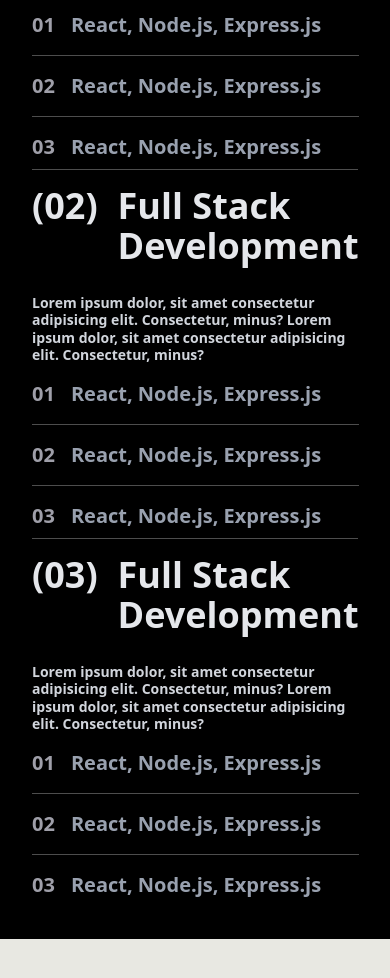
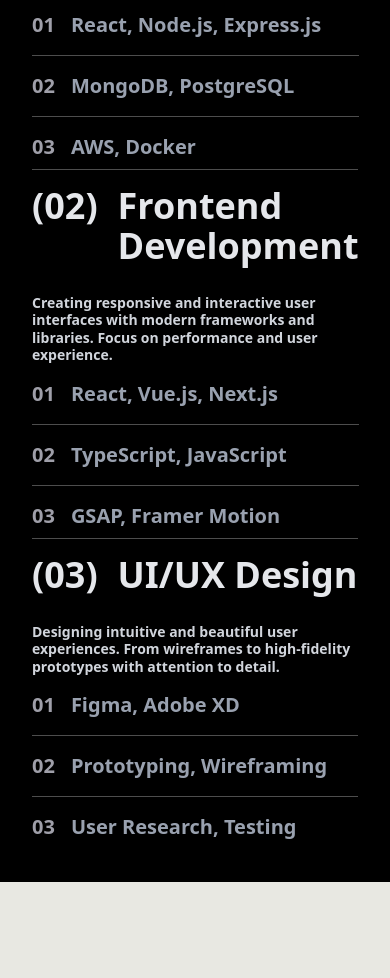
Before and after one commit to maan2529/portfolio, a React (Vite) app: page / in a window 390 px wide. Shown: the part 1500-2478 px from the top of the page. Built offline with nearby package versions, Linux system fonts and the light colour scheme.

Commit message:
project section problem solve about pinning testing

```diff
--- a/src/components/About.jsx
+++ b/src/components/About.jsx
@@ -5,50 +5,55 @@
 
 gsap.registerPlugin(ScrollTrigger)
 
-const About = ({ id }) => {
+const About = ({ id, locomotiveReady }) => {
     const triggersRef = useRef([])
-    const isInitialized = useRef(false)
+    const setupComplete = useRef(false)
 
     useGSAP(() => {
-        // Prevent multiple initializations
-        if (isInitialized.current) return;
+        // Wait for locomotive to be ready
+        if (!locomotiveReady || setupComplete.current) return;
 
-        // Check if we're in browser environment
         if (typeof window === "undefined") {
-            console.log("❌ Not in browser environment");
+            console.log("❌ ABOUT: Not in browser environment");
             return;
         }
 
-        console.log("🚀 Initializing About ScrollTriggers");
+        console.log("🚀 ABOUT: Setting up with locomotive ready");
 
         const setupTriggers = () => {
             try {
-                // Mark as initialized
-                isInitialized.current = true;
+                setupComplete.current = true;
 
                 // Clear previous triggers
                 triggersRef.current.forEach(trigger => trigger.kill());
                 triggersRef.current = [];
 
-                // Wait for locomotive to be ready
-                const checkLocomotive = () => {
-                    const locomotiveContainer = document.querySelector('[data-scroll-container]');
+                const forceLayout = () => {
                     const sections = document.querySelectorAll('.technology');
 
-                    if (!locomotiveContainer || sections.length === 0) {
-                        console.log("⏳ Waiting for locomotive container or technology sections...");
-                        setTimeout(checkLocomotive, 100);
+                    if (sections.length === 0) {
+                        console.log("❌ ABOUT: No technology sections found");
                         return;
                     }
 
-                    console.log(`✅ Found ${sections.length} technology sections, creating triggers`);
+                    console.log(`🎯 ABOUT: Found ${sections.length} technology sections`);
 
                     sections.forEach((el, index) => {
-                        // Ensure parent element exists
+                        // Force layout calculation
+                        el.style.transform = 'translateZ(0)';
+
+                        // Check parent element
                         if (!el.parentElement) {
-                            console.warn(`❌ Parent element not found for section ${index}`);
+                            console.warn(`❌ ABOUT: Parent element not found for section ${index}`);
                             return;
                         }
+
+                        // Get measurements
+                        const elRect = el.getBoundingClientRect();
+                        const parentRect = el.parentElement.getBoundingClientRect();
+
+                        console.log(`📏 ABOUT: Section ${index} height:`, elRect.height);
+                        console.log(`📏 ABOUT: Parent ${index} height:`, parentRect.height);
 
                         const trigger = ScrollTrigger.create({
                             trigger: el,
@@ -61,35 +66,46 @@
                             anticipatePin: 1,
                             refreshPriority: -1,
                             pinSpacing: false,
-                            onPin: () => console.log(`📌 Technology section ${index} pinned`),
-                            onUnpin: () => console.log(`📌 Technology section ${index} unpinned`),
-                            onRefresh: () => console.log(`🔄 Technology section ${index} refreshed`)
+                            immediateRender: false,
+                            onPin: () => {
+                                console.log(`📌 ABOUT SECTION ${index} PINNED! ✅`);
+                                el.style.zIndex = `${20 + index}`;
+                            },
+                            onUnpin: () => {
+                                console.log(`📌 ABOUT SECTION ${index} UNPINNED! ✅`);
+                            },
+                            onRefresh: () => {
+                                console.log(`🔄 ABOUT: Technology section ${index} refreshed`);
+                            }
                         });
 
                         triggersRef.current.push(trigger);
                     });
 
-                    console.log(`✅ Created ${triggersRef.current.length} About triggers`);
+                    // Force final refresh after all triggers are created
+                    setTimeout(() => {
+                        ScrollTrigger.refresh();
+                        console.log(`✅ ABOUT SETUP COMPLETE - ${triggersRef.current.length} triggers created`);
+                    }, 400);
                 };
 
-                checkLocomotive();
+                // Execute with delay to ensure DOM is stable
+                setTimeout(forceLayout, 200);
 
             } catch (error) {
-                console.error("❌ Error setting up About triggers:", error);
-                isInitialized.current = false;
+                console.error("❌ ABOUT: Setup error:", error);
+                setupComplete.current = false;
             }
         };
 
-        // Add longer delay for About section (more complex)
-        const timeoutId = setTimeout(setupTriggers, 800);
+        setupTriggers();
 
         return () => {
-            clearTimeout(timeoutId);
             triggersRef.current.forEach(trigger => trigger.kill());
             triggersRef.current = [];
-            isInitialized.current = false;
+            setupComplete.current = false;
         };
-    }, []); // Empty dependency array
+    }, [locomotiveReady]); // Depend on locomotiveReady
 
     return (
         <section
@@ -145,12 +161,12 @@
                                         <hr className="my-4 bg-gray-100 h-[1px] opacity-30" />
                                         <div className='flex gap-4 items-center'>
                                             <p className='text-zinc-400 font-bold text-xl'>02</p>
-                                            <h1 className='text-xl font-semibold text-gray-400 sm:text-2xl'>React, Node.js, Express.js</h1>
+                                            <h1 className='text-xl font-semibold text-gray-400 sm:text-2xl'>MongoDB, PostgreSQL</h1>
                                         </div>
                                         <hr className="my-4 bg-gray-100 h-[1px] opacity-30" />
                                         <div className='flex gap-4 items-center'>
                                             <p className='text-zinc-400 font-bold text-xl'>03</p>
-                                            <h1 className='text-xl font-semibold text-gray-400 sm:text-2xl'>React, Node.js, Express.js</h1>
+                                            <h1 className='text-xl font-semibold text-gray-400 sm:text-2xl'>AWS, Docker</h1>
                                         </div>
                                     </div>
                                 </div>
@@ -164,28 +180,28 @@
                                 <div className="tech sm:w-[60%]">
                                     <div className='flex text-4xl font-semibold gap-5 pb-7 text-gray-200 pt-4 sm:pt-0'>
                                         <span className='sm:hidden'>(02)</span>
-                                        <h1 className='sm:text-[4vw]'>Full Stack Development</h1>
+                                        <h1 className='sm:text-[4vw]'>Frontend Development</h1>
                                     </div>
 
                                     <p className='text-sm leading-tight text-gray-300 pb-4 sm:w-[55%] font-semibold sm:leading-5'>
-                                        Lorem ipsum dolor, sit amet consectetur adipisicing elit. Consectetur, minus?
-                                        Lorem ipsum dolor, sit amet consectetur adipisicing elit. Consectetur, minus?
+                                        Creating responsive and interactive user interfaces with modern frameworks
+                                        and libraries. Focus on performance and user experience.
                                     </p>
 
                                     <div>
                                         <div className='flex gap-4 items-center sm:text-2xl'>
                                             <p className='text-zinc-400 font-bold text-xl'>01</p>
-                                            <h1 className='text-xl font-semibold text-gray-400 sm:text-2xl'>React, Node.js, Express.js</h1>
+                                            <h1 className='text-xl font-semibold text-gray-400 sm:text-2xl'>React, Vue.js, Next.js</h1>
                                         </div>
                                         <hr className="my-4 bg-gray-100 h-[1px] opacity-30" />
                                         <div className='flex gap-4 items-center'>
                                             <p className='text-zinc-400 font-bold text-xl'>02</p>
-                                            <h1 className='text-xl font-semibold text-gray-400 sm:text-2xl'>React, Node.js, Express.js</h1>
+                                            <h1 className='text-xl font-semibold text-gray-400 sm:text-2xl'>TypeScript, JavaScript</h1>
                                         </div>
                                         <hr className="my-4 bg-gray-100 h-[1px] opacity-30" />
                                         <div className='flex gap-4 items-center'>
                                             <p className='text-zinc-400 font-bold text-xl'>03</p>
-                                            <h1 className='text-xl font-semibold text-gray-400 sm:text-2xl'>React, Node.js, Express.js</h1>
+                                            <h1 className='text-xl font-semibold text-gray-400 sm:text-2xl'>GSAP, Framer Motion</h1>
                                         </div>
                                     </div>
                                 </div>
@@ -199,28 +215,28 @@
                                 <div className="tech sm:w-[60%]">
                                     <div className='flex text-4xl font-semibold gap-5 pb-7 text-gray-200 pt-4 sm:pt-0'>
                                         <span className='sm:hidden'>(03)</span>
-                                        <h1 className='sm:text-[4vw]'>Full Stack Development</h1>
+                                        <h1 className='sm:text-[4vw]'>UI/UX Design</h1>
                                     </div>
 
                                     <p className='text-sm leading-tight text-gray-300 pb-4 sm:w-[55%] sm:leading-5 font-semibold'>
-                                        Lorem ipsum dolor, sit amet consectetur adipisicing elit. Consectetur, minus?
-                                        Lorem ipsum dolor, sit amet consectetur adipisicing elit. Consectetur, minus?
+                                        Designing intuitive and beautiful user experiences. From wireframes
+                                        to high-fidelity prototypes with attention to detail.
                                     </p>
 
                                     <div>
                                         <div className='flex gap-4 items-center sm:text-2xl'>
                                             <p className='text-zinc-400 font-bold text-xl'>01</p>
-                                            <h1 className='text-xl font-semibold text-gray-400 sm:text-2xl'>React, Node.js, Express.js</h1>
+                                            <h1 className='text-xl font-semibold text-gray-400 sm:text-2xl'>Figma, Adobe XD</h1>
                                         </div>
                                         <hr className="my-4 bg-gray-100 h-[1px] opacity-30" />
                                         <div className='flex gap-4 items-center'>
                                             <p className='text-zinc-400 font-bold text-xl'>02</p>
-                                            <h1 className='text-xl font-semibold text-gray-400 sm:text-2xl'>React, Node.js, Express.js</h1>
+                                            <h1 className='text-xl font-semibold text-gray-400 sm:text-2xl'>Prototyping, Wireframing</h1>
                                         </div>
                                         <hr className="my-4 bg-gray-100 h-[1px] opacity-30" />
                                         <div className='flex gap-4 items-center'>
                                             <p className='text-zinc-400 font-bold text-xl'>03</p>
-                                            <h1 className='text-xl font-semibold text-gray-400 sm:text-2xl'>React, Node.js, Express.js</h1>
+                                            <h1 className='text-xl font-semibold text-gray-400 sm:text-2xl'>User Research, Testing</h1>
                                         </div>
                                     </div>
                                 </div>
```
